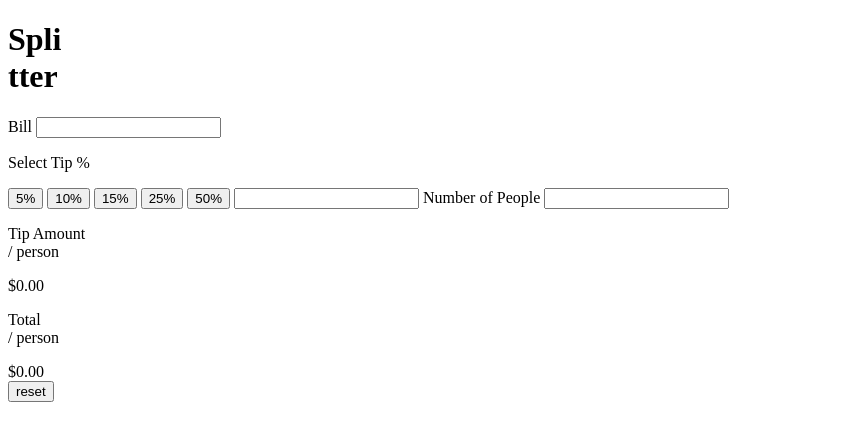
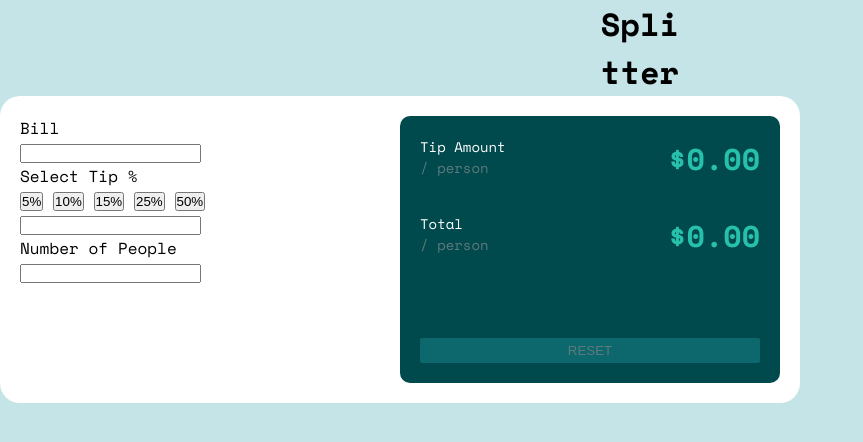
Before and after one commit to moussatougri/tip-calculator-app, a plain HTML site: page index.html in a window 1280 px wide. Shown: the whole page, without its empty margins (0-863 px from the left). Drawn offline with nearby package versions, Linux system fonts and the light colour scheme.

Commit message:
grid container

```diff
--- a/index.html
+++ b/index.html
@@ -11,6 +11,12 @@
       href="./images/favicon-32x32.png"
     />
     <title>Frontend Mentor | Tip calculator app</title>
+    <link rel="preconnect" href="https://fonts.googleapis.com" />
+    <link rel="preconnect" href="https://fonts.gstatic.com" crossorigin />
+    <link
+      href="https://fonts.googleapis.com/css2?family=Space+Mono:wght@400;700&display=swap"
+      rel="stylesheet"
+    />
     <link rel="stylesheet" href="style.css" />
   </head>
   <body>
@@ -21,7 +27,7 @@
       <section class="calculator-container">
         <article class="input-form">
           <form action="" class="form">
-            <label for="bill">Bill</label>
+            <label for="bill">Bill</label><br />
             <input type="number" name="bill" required />
             <p class="select-tip">Select Tip %</p>
             <input class="tip-button" type="button" value="5%" />
@@ -29,8 +35,9 @@
             <input class="tip-button" type="button" value="15%" />
             <input class="tip-button" type="button" value="25%" />
             <input class="tip-button" type="button" value="50%" />
-            <input type="number" name="custom" id="custom-tip" />
+            <input type="number" name="custom" id="custom-tip" /><br />
             <label for="number-people">Number of People</label>
+            <br />
             <input type="number" name="number-people" id="number-people" />
           </form>
         </article>
@@ -44,7 +51,7 @@
               <p>Total <br /><span>/ person</span></p>
               <span class="display">$0.00</span>
             </div>
-            <input type="reset" value="reset" />
+            <input type="reset" value="RESET" class="reset-button" />
           </form>
         </article>
       </section>
--- a/style.css
+++ b/style.css
@@ -0,0 +1,69 @@
+* {
+  margin: 0;
+  padding: 0;
+  box-sizing: border-box;
+}
+
+body {
+  background-color: hsl(185, 41%, 84%);
+  font-family: "Space Mono", monospace;
+}
+
+header {
+  text-align: center;
+}
+
+.calculator-container {
+  background-color: #fff;
+  padding: 20px;
+  border-radius: 20px;
+  max-width: 50rem;
+}
+
+.calculator-container {
+  display: grid;
+  grid-template-columns: 1fr;
+  grid-template-columns: 50% 50%;
+}
+
+.result {
+  font-size: 14px;
+  color: #fff;
+  padding: 20px;
+  border-radius: 10px;
+  background-color: hsl(183, 100%, 15%);
+}
+.input-form {
+  padding-right: 25px;
+}
+
+.tip-amount {
+  display: flex;
+  justify-content: space-between;
+  margin-bottom: 2rem;
+}
+
+span {
+  color: hsl(186, 14%, 43%);
+}
+
+.total {
+  display: flex;
+  justify-content: space-between;
+  margin-bottom: 5rem;
+}
+
+.display {
+  font-size: 30px;
+  font-weight: 700;
+  color: hsl(172, 67%, 45%);
+}
+
+.reset-button {
+  border: none;
+  border-radius: 2px;
+  padding: 5px;
+  width: 100%;
+  color: hsl(186, 14%, 43%);
+  background-color: #0d686d;
+}
```
